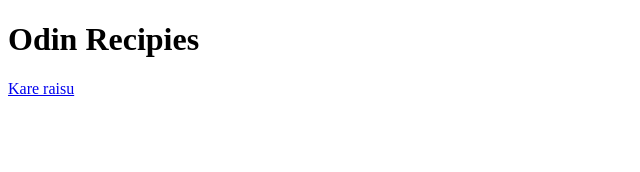
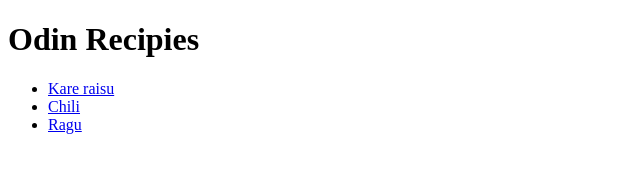
Before and after one commit to w0j7ek/odin-recipies, a plain HTML site: page index.html in a window 1280 px wide. Shown: the whole page, without its empty margins (0-640 px from the left). Drawn offline with Linux system fonts and the light colour scheme.

Commit message:
Add chili.html, ragu.html, Edit index.html

```diff
--- a/index.html
+++ b/index.html
@@ -7,7 +7,11 @@
 </head>
 <body>
     <h1>Odin Recipies</h1>
-    <a href="recipies/kare.html">Kare raisu</a>
+    <ul>
+        <li><a href="recipies/kare.html">Kare raisu</a></li>
+        <li><a href="recipies/chili.html">Chili</a></li>
+        <li><a href="recipies/ragu.html">Ragu</a></li>
+    </ul>
 
 </body>
 </html>
```
Also changed, not shown: recipies/chili.html (added), recipies/ragu.html (added).
